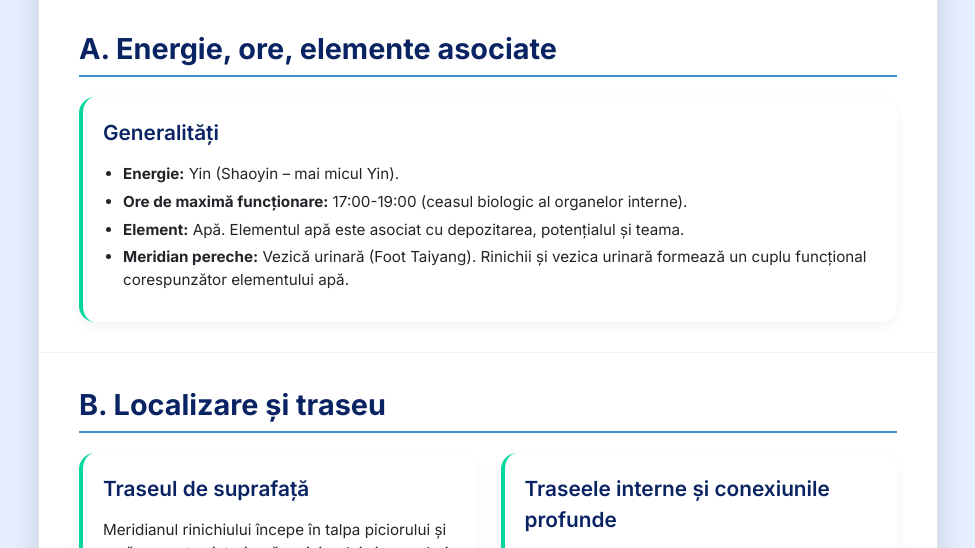
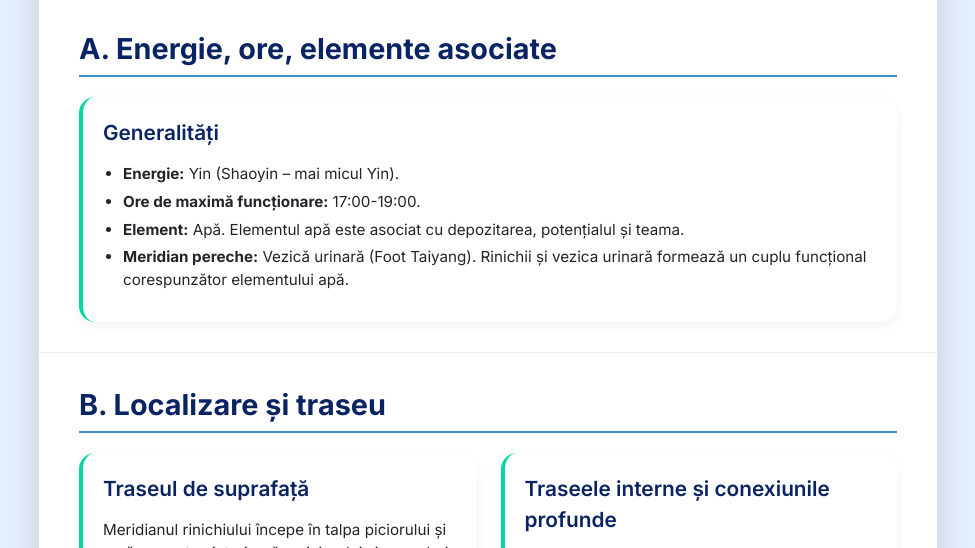
Before and after one commit to Roro44G1/meridiane, a plain HTML site: page meridianul-rinichi.html in a window 1280 px wide. Shown: the part 210-758 px from the top of the page, without its empty margins (152-1127 px from the left). Drawn offline with nearby package versions, Linux system fonts and the light colour scheme.

Commit message:
Update meridianul-rinichi.html

```diff
--- a/meridianul-rinichi.html
+++ b/meridianul-rinichi.html
@@ -48,7 +48,7 @@
                     <h3 class="subsection-title">Generalități</h3>
                     <ul>
                         <li><b>Energie:</b> Yin (Shaoyin – mai micul Yin).</li>
-                        <li><b>Ore de maximă funcționare:</b> 17:00-19:00 (ceasul biologic al organelor interne).</li>
+                        <li><b>Ore de maximă funcționare:</b> 17:00-19:00.</li>
                         <li><b>Element:</b> Apă. Elementul apă este asociat cu depozitarea, potențialul și teama.</li>
                         <li><b>Meridian pereche:</b> Vezică urinară (Foot Taiyang). Rinichii și vezica urinară formează un cuplu funcțional corespunzător elementului apă.</li>
                     </ul>
```
